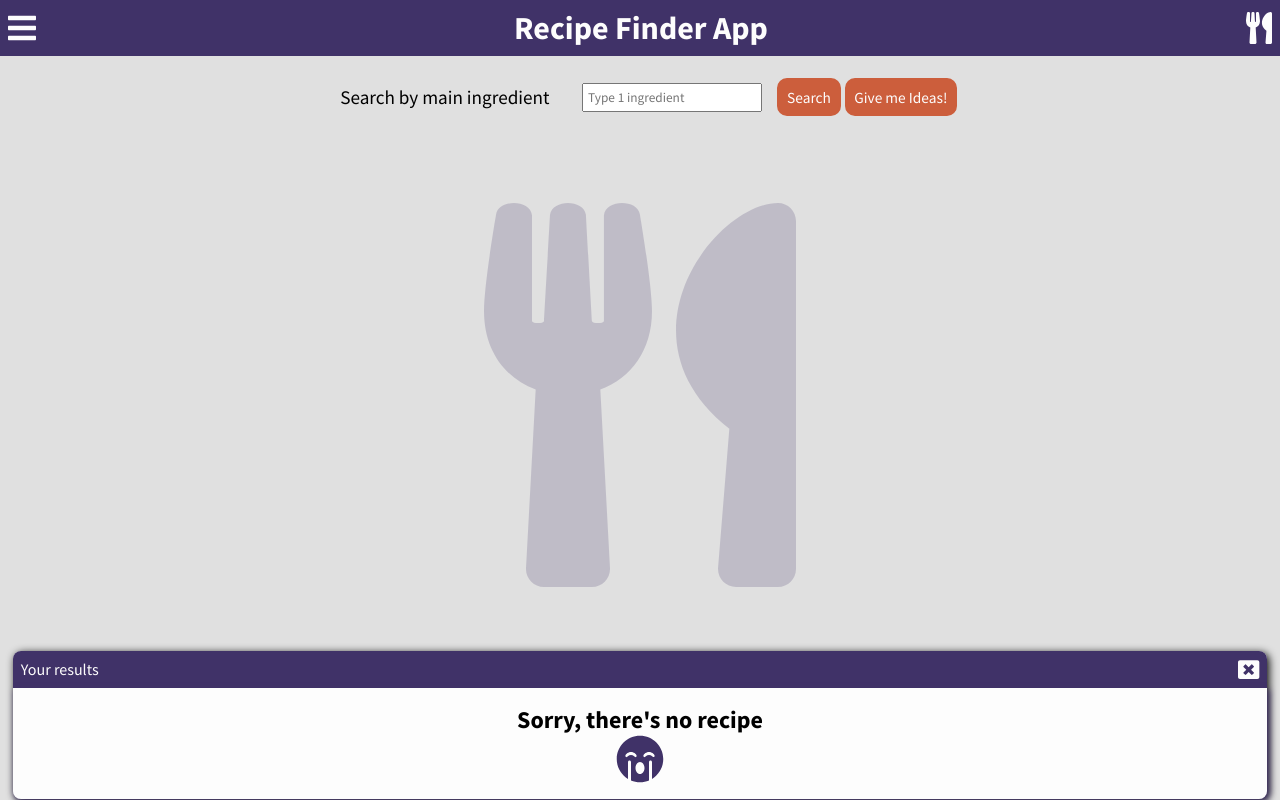
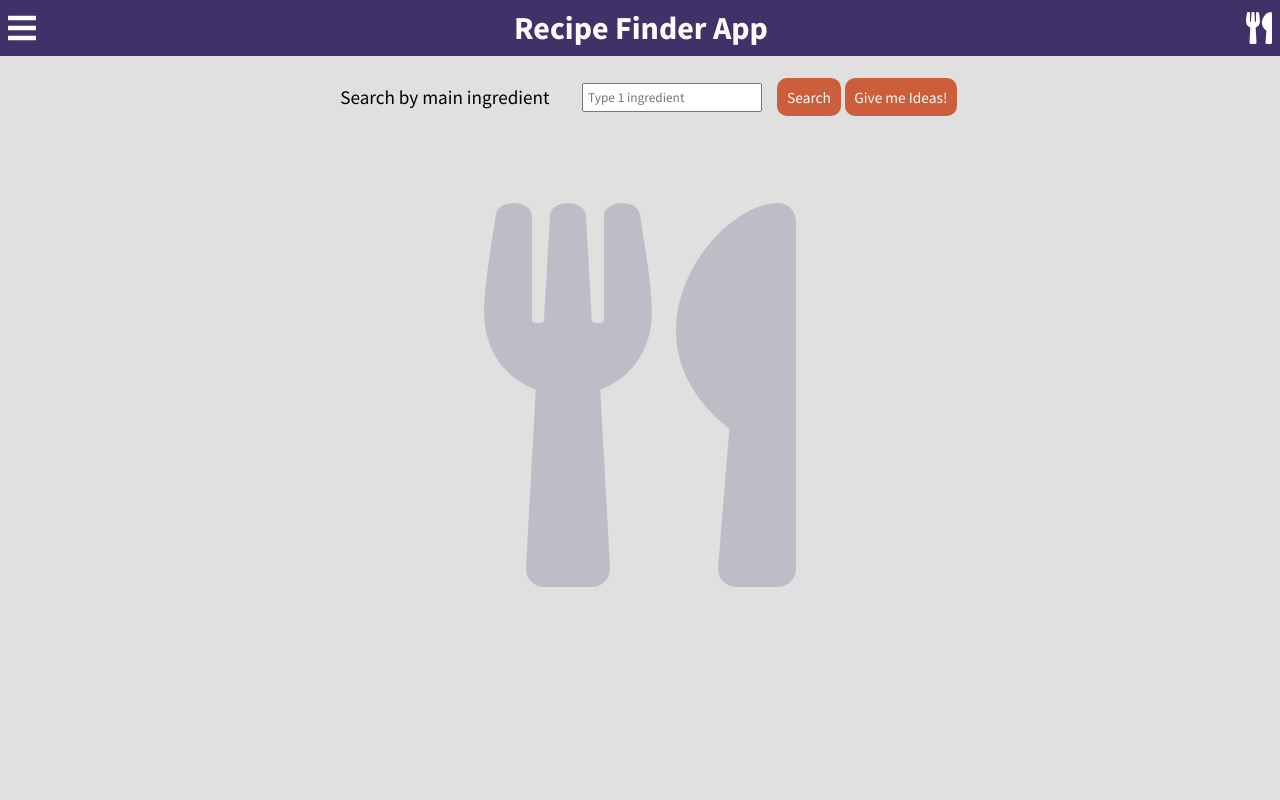
Before and after one commit to le-santos/recipe-finder, a React (Create React App) app: page / in a window 1280 px wide. Built offline with nearby package versions, Linux system fonts and the light colour scheme.

Commit message:
main search functions setup

```diff
--- a/src/App.js
+++ b/src/App.js
@@ -7,9 +7,8 @@ import ResultBox from "./Components/ResultBox";
 function App() {
   const [searchValue, setSearchValue] = useState("");
   const [recipeList, setRecipeList] = useState([]);
-  const [cardSelected, selectCard] = useState([
-    { key: "", name: "", thumbnail: "" },
-  ]);
+  const [resultVisible, toggleResultView] = useState(false);
+  const [cardSelected, selectCard] = useState();
   const [recipeInfo, setRecipeInfo] = useState();
 
   const handleInput = (e) => {
@@ -17,25 +16,64 @@ function App() {
     setSearchValue(value);
   };
 
-  const searchRecipes = () => {
-    if (searchValue === "") {
+  const getRecipes = async (e) => {
+    const requestType = e.target.id;
+
+    if (searchValue === "" && requestType === "search") {
       return;
     }
 
+    const url =
+      requestType === "search"
+        ? `https://www.themealdb.com/api/json/v1/1/filter.php?i=${searchValue}`
+        : `https://www.themealdb.com/api/json/v1/1/random.php`;
+
     let list = [];
-    console.log("hello");
-    setRecipeList(list);
+
+    await fetch(url)
+      .then((resp) => resp.json())
+      .then((data) => {
+        list = [
+          ...data.meals.map((item) => {
+            return {
+              key: item.idMeal,
+              name: item.strMeal,
+              thumbnail: item.strMealThumb,
+            };
+          }),
+        ];
+      })
+      .catch((error) => console.log(error));
+    console.log(list);
+
+    setRecipeList([...list]);
+    toggleResultView(true);
+    selectCard([]);
+    setSearchValue("");
   };
 
-  const getRandomRecipes = () => {
-    let list = [];
-    console.log("hello");
-    setRecipeList(list);
+  const closeResult = () => {
+    toggleResultView(false);
+    setSearchValue("");
+    setRecipeList([]);
+    selectCard([]);
   };
 
   const pickRecipe = (e) => {
-    const recipeCardKey = e.target.parent.key;
+    const recipeCardKey = e.target.parentNode.id;
+    console.log(recipeCardKey);
+
+    const selected = recipeList.filter((item) => item.key === recipeCardKey);
+    selectCard(selected);
   };
+
+  const resultBoxIsOn = resultVisible && (
+    <ResultBox
+      recipeList={recipeList}
+      cardSelected={pickRecipe}
+      closeResult={closeResult}
+    />
+  );
 
   return (
     <div className="App">
@@ -43,11 +81,11 @@ function App() {
       <SearchBox
         value={searchValue}
         changed={handleInput}
-        clickSearch={searchRecipes}
-        clickRandom={getRandomRecipes}
+        clickSearch={getRecipes}
+        clickRandom={getRecipes}
       />
       <BackGroundHome />
-      <ResultBox recipeList={recipeList} cardSelected={pickRecipe} />
+      {resultBoxIsOn}
     </div>
   );
 }
--- a/src/Components/AppHeader.js
+++ b/src/Components/AppHeader.js
@@ -10,9 +10,16 @@ const UtensilsIcon = (
   <FontAwesomeIcon icon={faUtensils} color={"#fdfdfd"} size={"2x"} />
 );
 
+const style = {
+  position: "fixed",
+  top: "0",
+  width: "100%",
+  zIndex: "100",
+};
+
 function AppHeader(props) {
   return (
-    <Header>
+    <Header customStyle={style}>
       {BarsIcon}
       <h1>Recipe Finder App</h1>
       {UtensilsIcon}
--- a/src/Components/RecipeListCard.js
+++ b/src/Components/RecipeListCard.js
@@ -13,7 +13,7 @@ const DivCard = styled.div`
 
 function RecipeListCard(props) {
   return (
-    <DivCard key={props.key}>
+    <DivCard id={props.id}>
       <img src={props.src} alt={props.alt} width={"200px"} height={"auto"} />
       <h3>{props.recipeName}</h3>
       <Button
--- a/src/Components/ResultBody.js
+++ b/src/Components/ResultBody.js
@@ -19,19 +19,18 @@ const sadIcon = (
 );
 
 function ResultBody(props) {
-  const results =
+  let results =
     props.recipeList.length > 0 ? (
-      props.recipeList.map((item, index) => {
-        return (
-          <RecipeListCard
-            key={item.idMeal}
-            src={item.strMealThumb}
-            alt={`${item.strMeal}-recipe-photo`}
-            recipeName={item.strMeal}
-            selectCard={props.cardSelected}
-          />
-        );
-      })
+      props.recipeList.map((item) => (
+        <RecipeListCard
+          key={item.key}
+          id={item.key}
+          src={item.thumbnail}
+          alt={`${item.name}-recipe-photo`}
+          recipeName={item.name}
+          selectCard={props.cardSelected}
+        />
+      ))
     ) : (
       <div style={{ margin: "1em", textAlign: "center" }}>
         <h2>Sorry, there's no recipe </h2>
--- a/src/Components/ResultBox.js
+++ b/src/Components/ResultBox.js
@@ -9,12 +9,19 @@ const DivStyled = styled.div`
   border: none;
   border-radius: 8px;
   box-shadow: 2px 2px 8px;
+  position: relative;
+  top: -500px;
+  z-index: 10;
+  @media (max-width: 680px) {
+    position: relative;
+    top: -250px;
+  }
 `;
 
 function ResultBox(props) {
   return (
     <DivStyled>
-      <ResultHeader />
+      <ResultHeader closeResult={props.closeResult} />
       <ResultBody
         recipeList={props.recipeList}
         cardSelected={props.cardSelected}
--- a/src/Components/ResultHeader.js
+++ b/src/Components/ResultHeader.js
@@ -2,6 +2,7 @@ import React from "react";
 import { FontAwesomeIcon } from "@fortawesome/react-fontawesome";
 import { faWindowClose } from "@fortawesome/free-solid-svg-icons";
 import Header from "./Header";
+import Button from "./Button";
 
 const CloseBtn = (
   <FontAwesomeIcon icon={faWindowClose} color={"#fdfdfd"} size={"lg"} />
@@ -16,7 +17,13 @@ function ResultHeader(props) {
   return (
     <Header customStyle={style}>
       <p>Your results</p>
-      {CloseBtn}
+      <Button
+        type={"button"}
+        name={CloseBtn}
+        color={"var(--color5)"}
+        hoverColor={"var(--color5)"}
+        clicked={props.closeResult}
+      />
     </Header>
   );
 }
--- a/src/Components/SearchBox.js
+++ b/src/Components/SearchBox.js
@@ -5,6 +5,7 @@ import Button from "./Button";
 
 const DivSearch = styled.div`
   padding: 0.7em;
+  margin-top: 56px;
   background-color: var(--color2);
   text-align: center;
   font-size: 1.2em;
@@ -31,7 +32,7 @@ function SearchBox(props) {
         <Button
           type={"button"}
           name={"Search"}
-          id={"search-btn"}
+          id={"search"}
           color={"var(--color4)"}
           hoverColor={"var(--color2)"}
           clicked={props.clickSearch}
@@ -39,7 +40,7 @@ function SearchBox(props) {
         <Button
           type={"button"}
           name={"Give me Ideas!"}
-          id={"random-btn"}
+          id={"random"}
           color={"var(--color4)"}
           hoverColor={"var(--color2)"}
           clicked={props.clickRandom}
```
